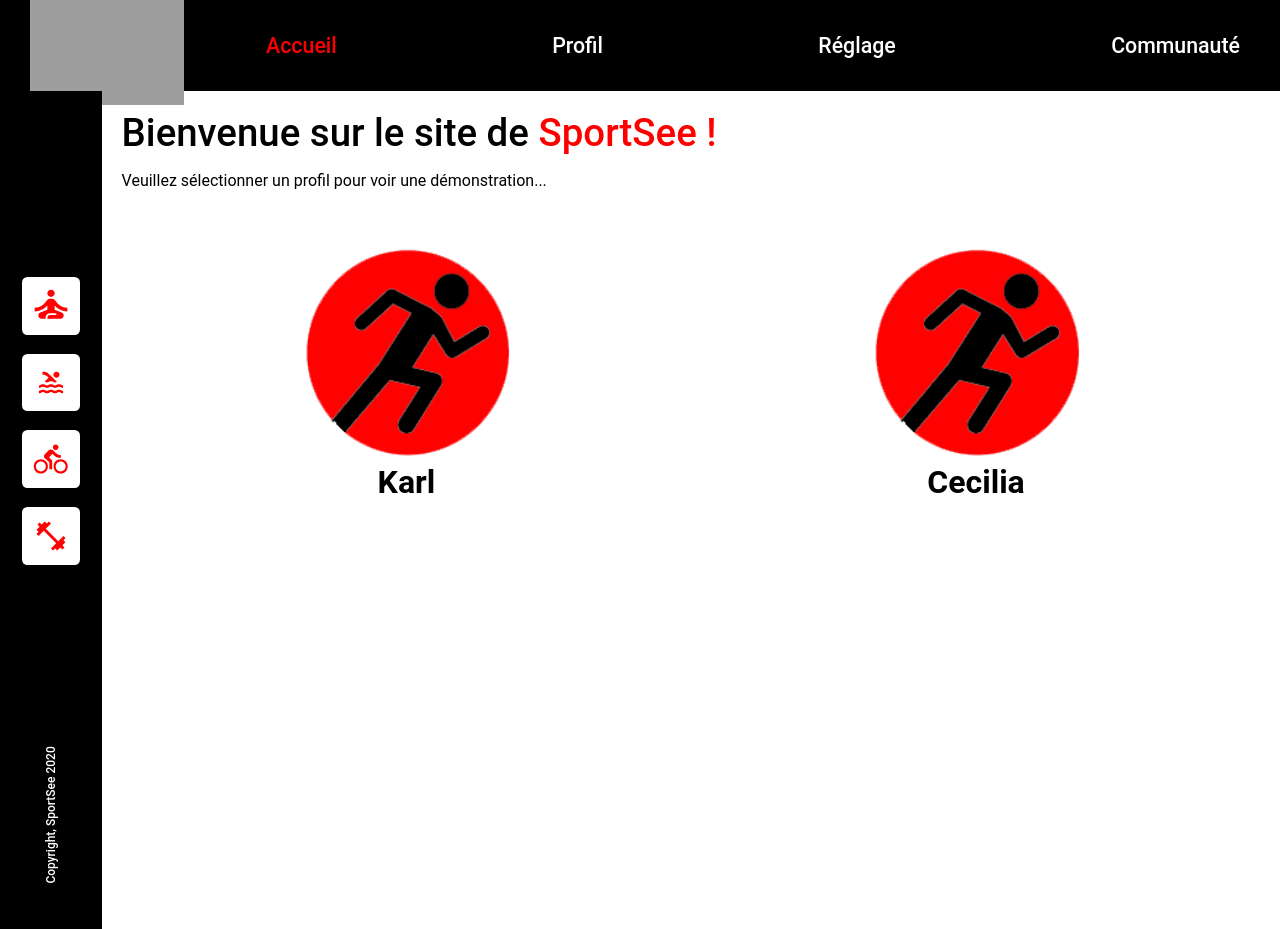
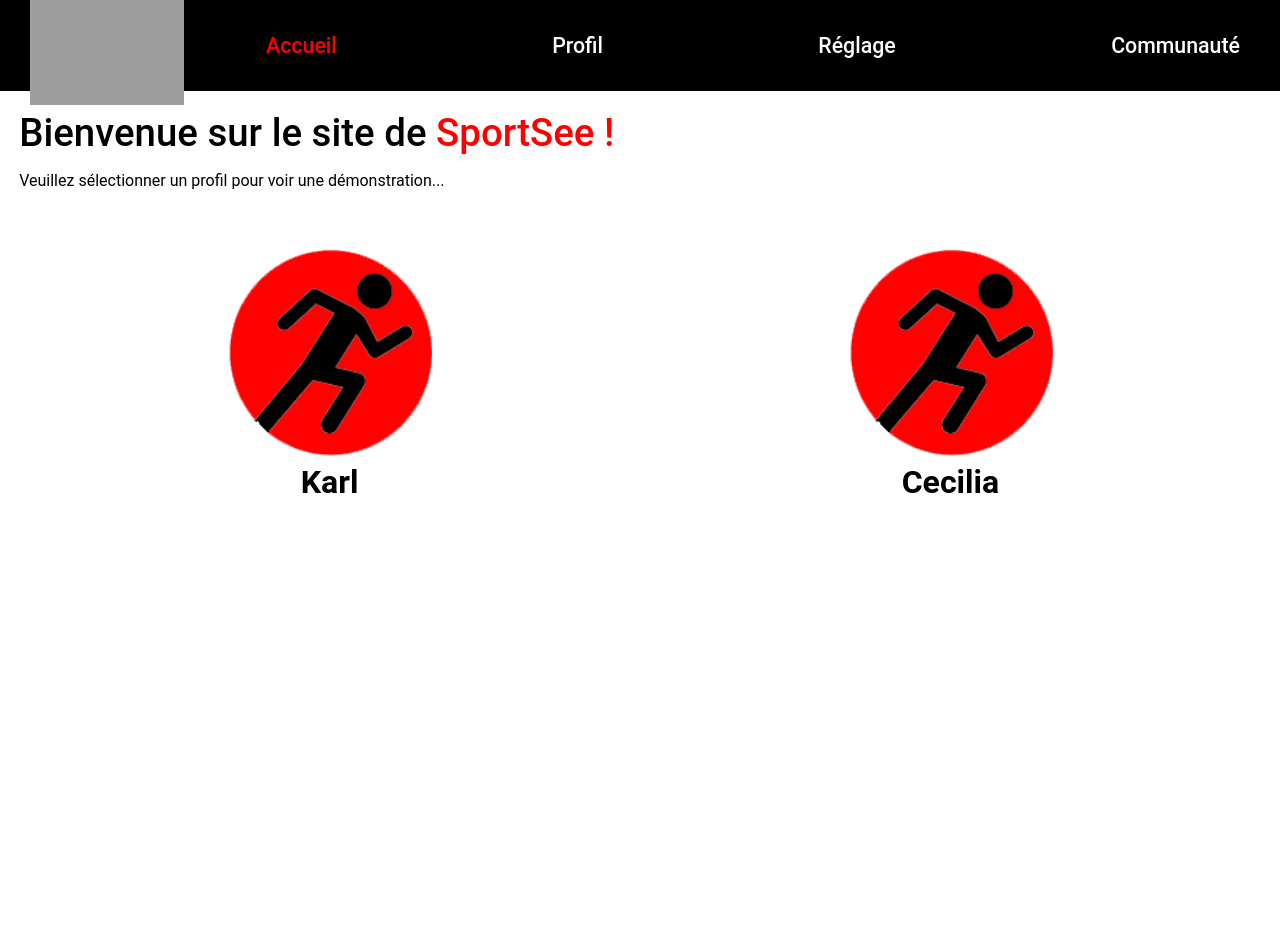
Before and after one commit to Stevens-Mark/StevensMark_P12_08112021, a React (Create React App) app: page / in a window 1280 px wide. Built offline with nearby package versions, Linux system fonts and the light colour scheme; grey boxes are pictures that could not be loaded.

Commit message:
rearrange components

```diff
--- a/src/App.js
+++ b/src/App.js
@@ -1,25 +1,10 @@
 
 import { BrowserRouter as Router, Route, Switch } from 'react-router-dom'
-import styled from 'styled-components'
 // component imports
-import  Header  from './components/Header'
-import SideNav from './components/SideNav'
+import  Header  from './components/HeaderNav'
 import WelcomePage from './pages/WelcomePage'
 import DashBoard from './pages/DashBoard'
 import  Error from './pages/Error'
-
-/**
- * CSS for the component using styled.components
- */
-const Wrapper = styled.div`
-  display: flex;
-  flex-direction: column-reverse;
-
-    @media screen and (min-width: 1024px) {
-      display: grid;
-      grid-template-columns: clamp(3.5rem, 8vw, 7.5rem) 1fr;
-      }
-`;
 
 /**
  * Manages routes & renders pages
@@ -30,14 +15,11 @@ export default function App() {
   return (
     <Router>
       <Header />
-        <Wrapper>
-            <SideNav />
-              <Switch>
-                <Route exact path="/" component={WelcomePage}/>
-                <Route  path="/user/:id" component={DashBoard}/>
-                <Route component={Error} />
-              </Switch>
-        </Wrapper>
+        <Switch>
+          <Route exact path="/" component={WelcomePage}/>
+          <Route path="/user/:id" component={DashBoard}/>
+          <Route component={Error} />
+        </Switch>
     </Router>
   )
 }
--- a/src/components/Activity.jsx
+++ b/src/components/Activity.jsx
@@ -101,7 +101,7 @@ const TranformDate = (tickItem) => {
 
   if (tickItem) {
     let parts = tickItem.split('-')
-    formattedDate = `${parts[1]}/${parts[2]}`
+    formattedDate = `${parts[2]}/${parts[1]}`
   }
   return formattedDate
 }
@@ -154,7 +154,7 @@ const Activity = () => {
     )
   } else {
     const sessions = data.data.sessions
-
+    console.log()
     // Display Activity chart using RECHARTS
     return (
       <ActivityChartWrapper>
--- a/src/components/SideNav.jsx
+++ b/src/components/SideNav.jsx
@@ -1,4 +1,4 @@
-import { Link } from 'react-router-dom'
+import { Link, useRouteMatch  } from 'react-router-dom'
 import styled from 'styled-components'
 import colors from '../utils/style/colors'
 // logo imports
@@ -60,13 +60,15 @@ const Copyright = styled.p `
  * @returns {JSX}
  */
 const SideNav = () => {
+  let { url } = useRouteMatch()
+  console.log(url)
   return (
     <SportsGroup>
             <SportLink>
-              <Link to='/yoga'><img src={Yoga} alt='Yoga'/></Link>
-              <Link to='/swimming'><img src={Swim} alt='Swim'/></Link>
-              <Link to='/cycling'><img src={Bike} alt='Bike'/></Link>
-              <Link to='/gym'><img src={Gym} alt='Gym'/></Link>
+              <Link to={`${url}/yoga`}><img src={Yoga} alt='Yoga'/></Link>
+              <Link to={`${url}/swimming`}><img src={Swim} alt='Swim'/></Link>
+              <Link to={`${url}/cycling`}><img src={Bike} alt='Bike'/></Link>
+              <Link to={`${url}/gym`}><img src={Gym} alt='Gym'/></Link>
             </SportLink>
         <Copyright>Copyright, SportSee 2020</Copyright>
     </SportsGroup>
--- a/src/pages/DashBoard.jsx
+++ b/src/pages/DashBoard.jsx
@@ -5,6 +5,7 @@ import { useFetch } from '../utils/hooks/FetchData'
 // import components
 import Error from './Error'
 import MiniLoadingIcon from '../utils/Loaders/MiniLoadingIcon'
+import SideNav from '../components/SideNav'
 import Title from '../components/Title'
 import Activity from '../components/Activity'
 import KeyData from '../components/KeyData'
@@ -22,7 +23,17 @@ import Score from '../components/Score'
   height: 90vh;
 `;
 
-const DashBoardWrapper = styled.main`
+const DashBoardWrapper = styled.div`
+  display: flex;
+  flex-direction: column-reverse;
+
+    @media screen and (min-width: 1024px) {
+      display: grid;
+      grid-template-columns: clamp(3.5rem, 8vw, 7.5rem) 1fr;
+      }
+`;
+
+const InfoWrapper = styled.main`
   padding: clamp(0.625rem, 1.5vw, 4.5rem);
   min-height: 100vh;
 `;
@@ -96,11 +107,17 @@ const DashBoard = () => {
   // data corrupted either todayScore or score !!!
     return (
       <DashBoardWrapper>
+
+        <SideNav />
+
+          <InfoWrapper>
+
             <Title intro={'Bonjour'}
                   highlightedText={details.userInfos.firstName}
                   text={'Félicitation ! Vous avez explosé vos objectifs hier 👏'} />
 
             <UserStats>
+
                 <Stats>
                   <Activity />
                     <Analysis>
@@ -109,10 +126,14 @@ const DashBoard = () => {
                       <Score scoreData={details.todayScore || details.score}/>
                     </Analysis>
                 </Stats>
+
                 <KeyDataWrapper>
                   <KeyData healthData={details.keyData} />
                 </KeyDataWrapper>
+
             </UserStats>
+
+          </InfoWrapper>
       </DashBoardWrapper>
     )
   }
--- a/src/pages/Error.jsx
+++ b/src/pages/Error.jsx
@@ -15,7 +15,7 @@ const ErrorWrapper = styled.main`
   h1 {
     font-size: clamp(6rem, 20vw, 21.875rem);
     font-weight: 700;
-    margin-top: 4.75rem;
+    margin-top: 4rem;
     margin-bottom: 3rem;
   }
 
```
Also changed, not shown: src/components/HeaderNav.jsx (renamed from src/components/Header.jsx). Lines whose indentation alone changed are shown as unchanged.
